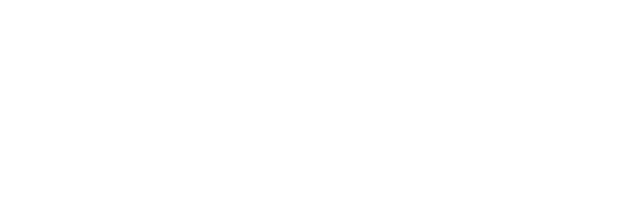
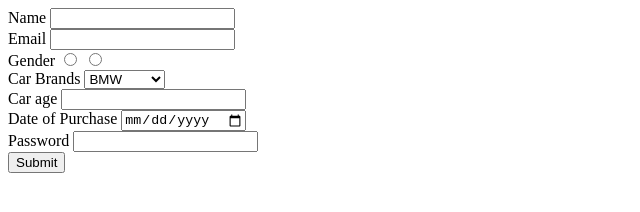
Before and after one commit to acciojob/car-insurance-form-jaspreetScripts, a website: page main.html in a window 1280 px wide. Shown: the whole page, without its empty margins (0-640 px from the left). Drawn offline with Linux system fonts and the light colour scheme.

Commit message:
created a submission

```diff
--- a/main.html
+++ b/main.html
@@ -8,6 +8,34 @@
 
 <body>
 	<!-- the entire body must be written by student -->
+	<label for="#name">Name</label>
+	<input type="text" placeholder="" id="#name">
+	<br>
+	<label for="#email">Email</label>
+	<input type="Email" id="#email">
+	<br>
+	<label for=""></label>
+	<label for="" >Gender</label>
+	<input type="radio" name="gender" >
+	<input type="radio" name="gender">
+	<br>
+	<label for="carbrands">Car Brands</label>
+	<select id="#cars" id="carbrands">
+		<option value="bmw">BMW</option>
+		<option value="Audi">Audi</option>
+		<option value="Mercedez">Mercedez</option>
+		</select>
+
+	<br>
+	<label for="carage">Car age</label>
+	<input type="text" id="carage"><br>
+	<label for="date" >Date of Purchase</label>
+	<input type="date" id="date"><br>
+	<label for="password">Password</label>
+	<input type="password" id="password"><br>
+	<label for="submit"></label>
+	<input type="submit" id="submit">
+
     <script type="text/javascript" src="./script.js">
 </script>
 
```
